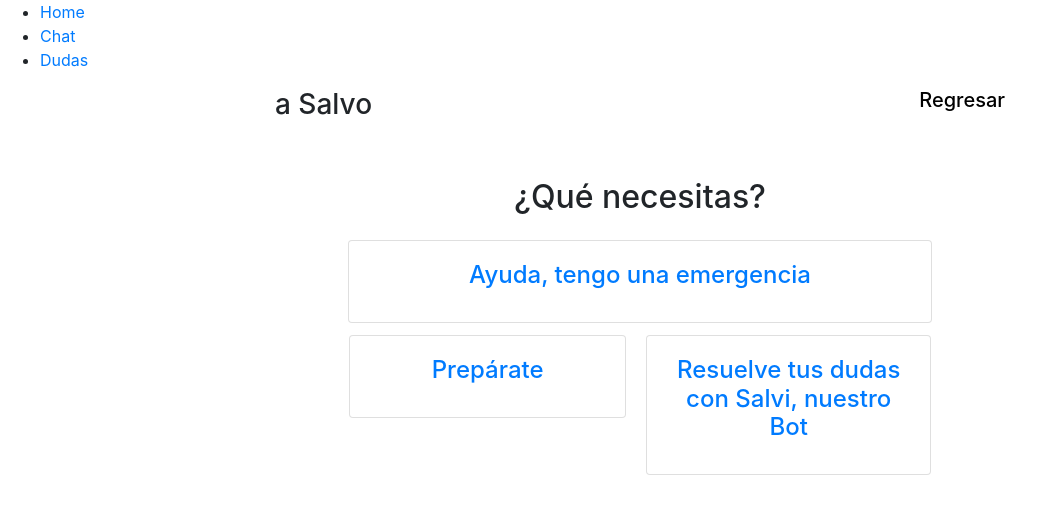
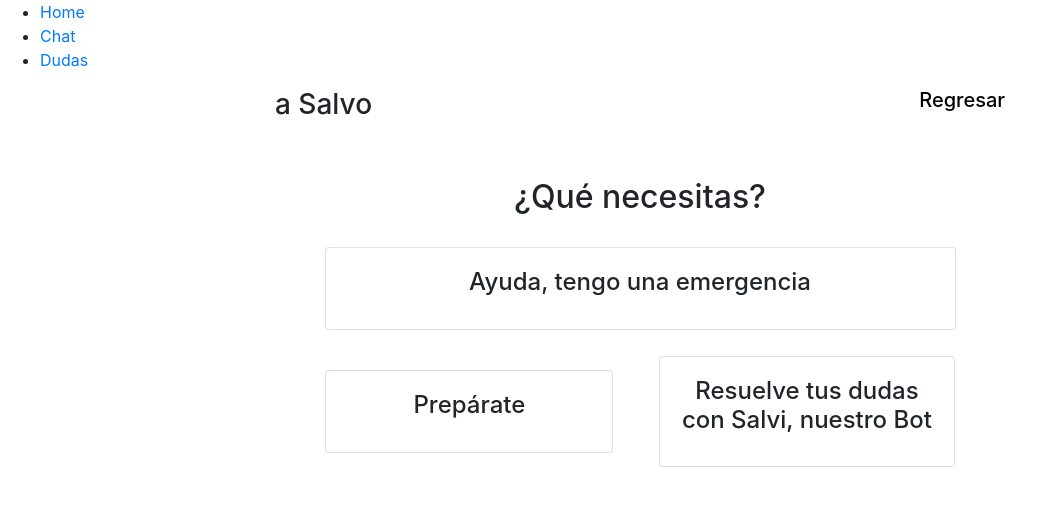
Before and after one commit to marcosmap1998/Platform, a Nuxt app: page /que-necesitas in a window 1280 px wide. Shown: the top 514 px of the page, without its empty margins (0-1045 px from the left). Built offline with nearby package versions, Linux system fonts and the light colour scheme.

Commit message:
Add files via upload

```diff
--- a/pages/preparate.vue
+++ b/pages/preparate.vue
@@ -32,18 +32,18 @@
               columns
               class="mt-3 d-flex flex-row flex-wrap justify-content-center"
             >
-              <a href="#" class="card-tel">
+              <button class="btn card-tel">
                 <b-card title="Teléfono de emergencia" img-src="" img-right>
                 </b-card>
-              </a>
-              <a href="#" class="card-dudas">
+              </button>
+              <button class="btn card-dudas">
                 <b-card
                   title="Resuelve tus dudas con Salvi, nuestro Bot"
                   img-src=""
                   img-right
                 >
                 </b-card>
-              </a>
+              </button>
             </b-card-group>
           </div>
         </b-col>
@@ -72,11 +72,16 @@ export default {
 }
 
 .card-tel {
-  width: 40%;
+  width: 45%;
+}
+
+.card-tel:hover,
+.card-dudas:hover {
+  color: #707070;
 }
 
 .card-dudas {
-  width: 40%;
+  width: 45%;
 }
 
 .guia1,
@@ -96,6 +101,7 @@ export default {
   border-width: 2px;
   background: #fff;
   border-color: #12cdd4;
+  color: #12cdd4;
 }
 
 .guia2 {
@@ -106,6 +112,7 @@ export default {
   border-width: 2px;
   background: #fff;
   border-color: #f24726;
+  color: #f24726;
 }
 
 .guia3 {
@@ -116,5 +123,6 @@ export default {
   border-width: 2px;
   border-color: #2862c7;
   background: #fff;
+  color: #2862c7;
 }
 </style>
--- a/pages/que-necesitas.vue
+++ b/pages/que-necesitas.vue
@@ -17,25 +17,25 @@
               columns
               class="mt-3 d-flex flex-row flex-wrap justify-content-center"
             >
-              <a href="#" class="card-help">
+              <button class="btn card-help">
                 <b-card
                   title="Ayuda, tengo una emergencia"
                   img-src=""
                   img-right
                 >
                 </b-card>
-              </a>
-              <a href="#" class="card-prepare">
+              </button>
+              <button class="btn card-prepare">
                 <b-card title="Prepárate" img-src="" img-right></b-card>
-              </a>
-              <a href="#" class="card-resolve">
+              </button>
+              <button class="btn card-resolve">
                 <b-card
                   title="Resuelve tus dudas con Salvi, nuestro Bot"
                   img-src=""
                   img-right
                 >
                 </b-card>
-              </a>
+              </button>
             </b-card-group>
           </div>
         </b-col>
@@ -64,14 +64,20 @@ export default {
 }
 
 .card-help {
-  width: 80%;
+  width: 90%;
 }
 
 .card-prepare {
-  width: 38%;
+  width: 43%;
 }
 
 .card-resolve {
-  width: 39%;
+  width: 44%;
+}
+
+.card-help:hover,
+.card-prepare:hover,
+.card-resolve:hover {
+  color: #707070;
 }
 </style>
```
